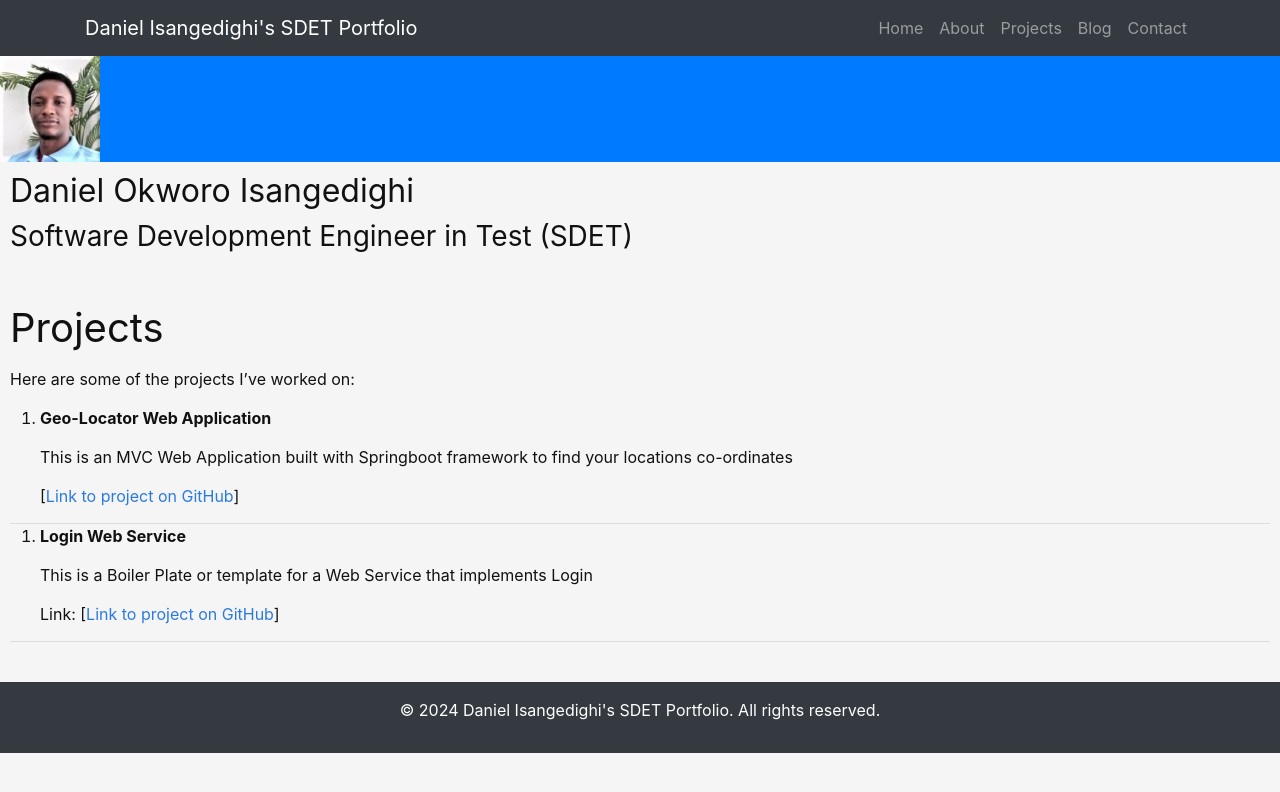
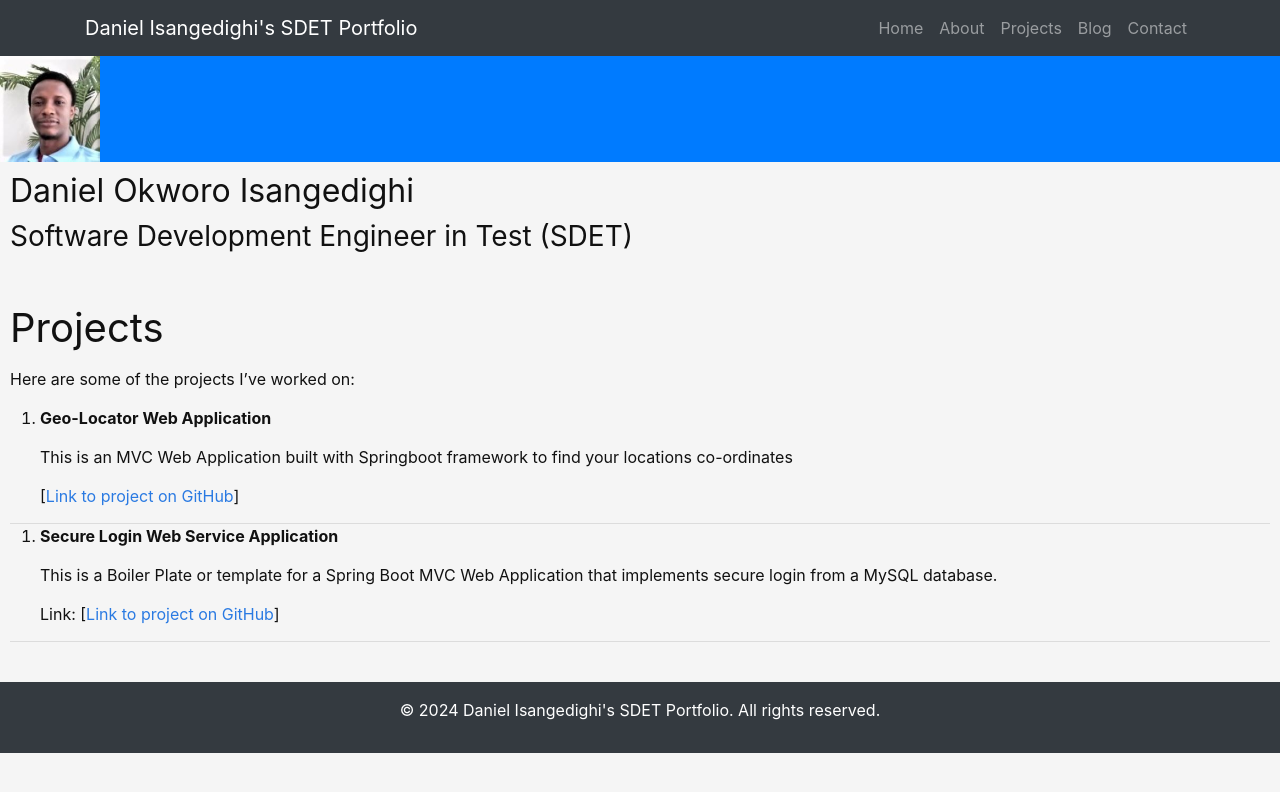
Before and after one commit to danielisangedighi/danielisangedighi.github.io, a Jekyll site: the page built from projects.markdown, in a window 1280 px wide. Shown: the top 792 px of the page. Built offline with Jekyll 4.4.1, drawn with Linux system fonts in a browser that asks for light colours; nearby versions of some CDN libraries.

Commit message:
project update

```diff
--- a/projects.markdown
+++ b/projects.markdown
@@ -13,11 +13,12 @@ Here are some of the projects I've worked on:
 
 ---
 
-2. **Login Web Service**
+2. **Secure Login Web Service Application**
 
-   This is a Boiler Plate or template for a Web Service that implements Login
+   This is a Boiler Plate or template for a Spring Boot MVC Web Application that implements secure login from a MySQL database.
 
-   Link: [[Link to project on GitHub](https://github.com/danielisangedighi/login_webservice)]
+   Link: [[Link to project on GitHub](https://github.com/danielisangedighi/login-securitychasis)]
+
 
 ---
 <!--
```
Also changed, not shown: index.markdown (+4 -4 lines).
